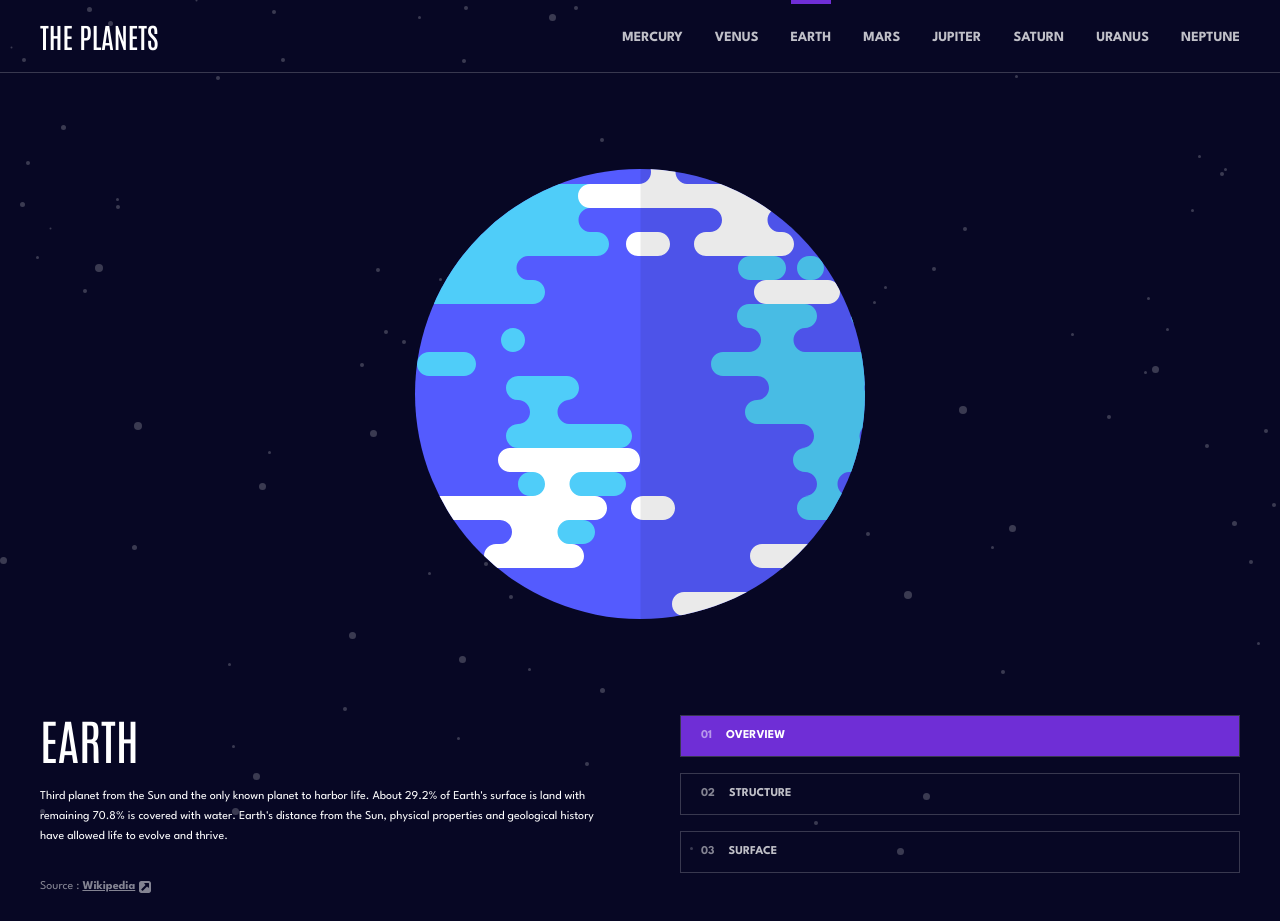
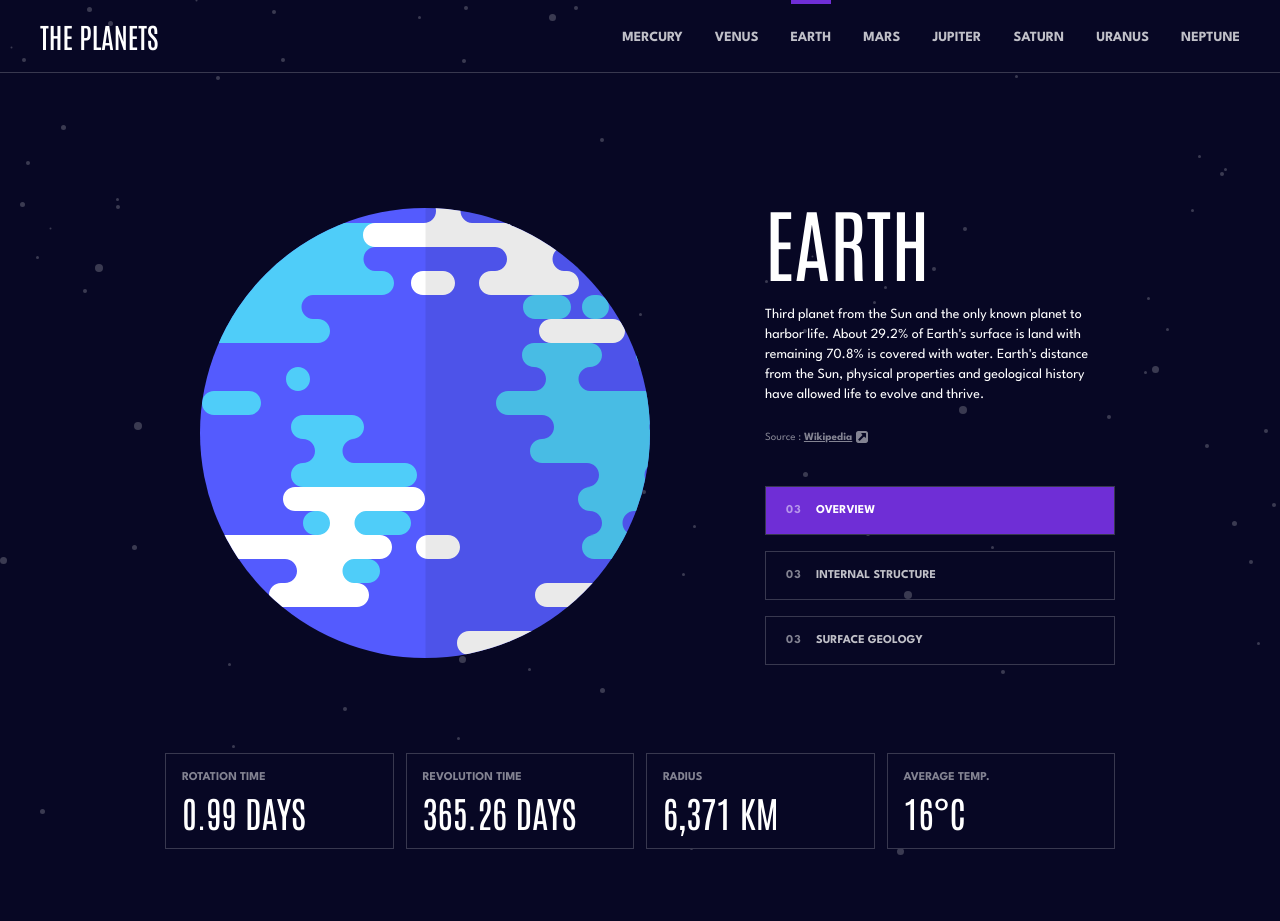
Before and after one commit to Pawel1894/planets-fact, a React (Vite) app: page /earth in a window 1280 px wide. Shown: the top 921 px of the page. After the commit the page ends 893 px from the top, so only its background shows below. Built offline with nearby package versions, Linux system fonts and the light colour scheme.

Commit message:
Splitting Controls and Content to smaller reusable components

```diff
--- a/src/components/Content.tsx
+++ b/src/components/Content.tsx
@@ -1,7 +1,7 @@
 import React from "react";
 import { TPlanet } from "../types";
+import Description from "./Description";
 import { VIEW } from "./Planet";
-import IconSource from "../assets/icon-source.svg";
 interface Props {
   planet: TPlanet;
   currentView: VIEW;
@@ -11,45 +11,11 @@ export default function Content({ planet, currentView }: Props) {
   function renderDescription() {
     switch (currentView) {
       case VIEW.overview:
-        return (
-          <>
-            <p className="leading-5 mt-4 md:mt-6 text-xs">{planet.overview.content}</p>
-            <a
-              className="text-neutral-500 mt-8 flex justify-center items-center text-xs md:justify-start"
-              href={planet.overview.source}
-            >
-              Source&nbsp;:&nbsp;<span className="bg-none font-bold underline"> Wikipedia</span>
-              <img className="ml-1" src={IconSource} alt="source icon" aria-hidden="false" />
-            </a>
-          </>
-        );
-
+        return <Description source={planet.overview.source} content={planet.overview.content} />;
       case VIEW.structure:
-        return (
-          <>
-            <p className="leading-5 mt-4 md:mt-6 text-xs">{planet.structure.content}</p>
-            <a
-              className="text-neutral-500 mt-8 flex justify-center items-center text-xs md:justify-start"
-              href={planet.structure.source}
-            >
-              Source&nbsp;:&nbsp;<span className="bg-none font-bold underline"> Wikipedia</span>
-              <img className="ml-1" src={IconSource} alt="source icon" aria-hidden="false" />
-            </a>
-          </>
-        );
+        return <Description source={planet.structure.source} content={planet.structure.content} />;
       case VIEW.surface:
-        return (
-          <>
-            <p className="leading-5 mt-4 md:mt-6 text-xs">{planet.geology.content}</p>
-            <a
-              className="text-neutral-500 mt-8 flex justify-center items-center text-xs md:justify-start"
-              href={planet.geology.source}
-            >
-              Source&nbsp;:&nbsp;<span className="bg-none font-bold underline"> Wikipedia</span>
-              <img className="ml-1" src={IconSource} alt="source icon" aria-hidden="false" />
-            </a>
-          </>
-        );
+        return <Description source={planet.geology.source} content={planet.geology.content} />;
 
       default:
         return null;
@@ -57,8 +23,10 @@ export default function Content({ planet, currentView }: Props) {
   }
 
   return (
-    <div className="px-6 md:px-0 text-center text-white md:text-left">
-      <h1 className="text-white font-antonio uppercase text-[2.5rem] md:text-5xl">{planet.name}</h1>
+    <div className="px-6 md:px-0 text-center text-white md:text-left xl:mt-auto">
+      <h1 className="text-white font-antonio uppercase text-[2.5rem] md:text-5xl xl:text-[5rem]">
+        {planet.name}
+      </h1>
       {renderDescription()}
     </div>
   );
--- /dev/null
+++ b/src/components/ControlBtn.tsx
@@ -0,0 +1,41 @@
+import React from "react";
+import { TPlanet, TypePlanet } from "../types";
+import { VIEW } from "./Planet";
+
+type Props = {
+  currentView: VIEW;
+  btnViewType: VIEW;
+  planet: TypePlanet | undefined;
+  setCurrentView: React.Dispatch<React.SetStateAction<VIEW>>;
+  children: JSX.Element;
+};
+
+const styleVariants = {
+  mercury: "before:bg-accent-100 md:bg-accent-100",
+  venus: "before:bg-accent-200 md:bg-accent-200",
+  earth: "before:bg-accent-300 md:bg-accent-300",
+  mars: "before:bg-accent-400 md:bg-accent-400",
+  jupiter: "before:bg-accent-500 md:bg-accent-500",
+  saturn: "before:bg-accent-600 md:bg-accent-600",
+  uranus: "before:bg-accent-700 md:bg-accent-700",
+  neptune: "before:bg-accent-800 md:bg-accent-800",
+};
+
+export default function ControlBtn({ currentView, btnViewType, planet, setCurrentView, children }: Props) {
+  return (
+    <button
+      className={`relative hover:bg-neutral-200 pb-5 pt-6 uppercase text-xs font-bold text-neutral-400
+      md:before:hidden md:text-left md:border md:border-neutral-200 md:pt-3 md:pb-[11px] md:px-5 md:flex md:flex-row md:gap-[0.875rem]
+      xl:leading-6
+  ${
+    currentView === btnViewType
+      ? `before:absolute before:-bottom-[1px] before:left-0 before:w-full before:h-1 md:before:hidden text-white
+      ${planet ? styleVariants[planet] : "bg-accent-100"}`
+      : ""
+  }`}
+      onClick={() => setCurrentView(btnViewType)}
+    >
+      {children}
+    </button>
+  );
+}
--- a/src/components/Controls.tsx
+++ b/src/components/Controls.tsx
@@ -1,6 +1,6 @@
 import React from "react";
 import useCurrentPlanet from "../hooks/useCurrentPlanet";
-import usePlanet from "../hooks/usePlanet";
+import ControlBtn from "./ControlBtn";
 import { VIEW } from "./Planet";
 
 type Props = {
@@ -24,54 +24,47 @@ export default function Controls({ currentView, setCurrentView }: Props) {
 
   return (
     <div
-      className={`px-6 md:px-0 flex justify-between border-b border-b-neutral-200 md:row-start-2 md:col-start-2 md:border-b-[transparent]
+      className={`px-6 md:px-0 flex justify-between border-b border-b-neutral-200 md:row-start-2
+       md:col-start-2 md:border-b-[transparent]
       md:flex-col md:gap-4 md:justify-start`}
     >
-      <button
-        className={`relative pb-5 pt-6 uppercase text-xs font-bold text-neutral-400 md:before:hidden md:text-left md:border md:border-neutral-200 md:py-3 md:px-5
-        md:flex md:flex-row md:gap-[0.875rem]
-        ${
-          currentView === VIEW.overview
-            ? `before:absolute before:-bottom-[1px] before:left-0 before:w-full before:h-1  text-white ${
-                planet ? styleVariants[planet] : "bg-accent-100"
-              }`
-            : ""
-        }`}
-        onClick={() => setCurrentView(VIEW.overview)}
+      <ControlBtn
+        btnViewType={VIEW.overview}
+        currentView={currentView}
+        planet={planet}
+        setCurrentView={setCurrentView}
       >
-        <span className="hidden md:block text-neutral-500">01</span>
-        <span>overview</span>
-      </button>
-      <button
-        className={`relative pb-5 pt-6 uppercase text-xs font-bold text-neutral-400 md:before:hidden md:text-left md:border md:border-neutral-200 md:py-3 md:px-5
-        md:flex md:flex-row md:gap-[0.875rem]
-        ${
-          currentView === VIEW.structure
-            ? `before:absolute before:-bottom-[1px] before:left-0 before:w-full before:h-1  text-white ${
-                planet ? styleVariants[planet] : "bg-accent-100"
-              }`
-            : ""
-        }`}
-        onClick={() => setCurrentView(VIEW.structure)}
+        <>
+          <span className="hidden md:block text-neutral-500 tracking-widest">03</span>
+          <h3>overview</h3>
+        </>
+      </ControlBtn>
+      <ControlBtn
+        btnViewType={VIEW.structure}
+        currentView={currentView}
+        planet={planet}
+        setCurrentView={setCurrentView}
       >
-        <span className="hidden md:block text-neutral-500">02</span>
-        <span>structure</span>
-      </button>
-      <button
-        className={`relative pb-5 pt-6 uppercase text-xs font-bold text-neutral-400 md:before:hidden md:text-left md:border md:border-neutral-200 md:py-3 md:px-5
-        md:flex md:flex-row md:gap-[0.875rem]
-        ${
-          currentView === VIEW.surface
-            ? `before:absolute before:-bottom-[1px] before:left-0 before:w-full before:h-1 md:before:hidden text-white ${
-                planet ? styleVariants[planet] : "bg-accent-100"
-              }`
-            : ""
-        }`}
-        onClick={() => setCurrentView(VIEW.surface)}
+        <>
+          <span className="hidden md:block text-neutral-500 tracking-widest">03</span>
+          <h3>
+            <span className="hidden md:inline-block">internal</span> structure
+          </h3>
+        </>
+      </ControlBtn>
+      <ControlBtn
+        btnViewType={VIEW.surface}
+        currentView={currentView}
+        planet={planet}
+        setCurrentView={setCurrentView}
       >
-        <span className="hidden md:block text-neutral-500">03</span>
-        <span>surface</span>
-      </button>
+        <>
+          <span className="hidden md:block text-neutral-500 tracking-widest">03</span>
+          <h3>
+            surface <span className="hidden md:inline-block">geology</span>
+          </h3>
+        </>
+      </ControlBtn>
     </div>
   );
 }
--- /dev/null
+++ b/src/components/Description.tsx
@@ -0,0 +1,22 @@
+import React from "react";
+import IconSource from "../assets/icon-source.svg";
+
+type Props = {
+  content: string;
+  source: string;
+};
+
+export default function Description({ content, source }: Props) {
+  return (
+    <div>
+      <p className="leading-5 mt-4 md:mt-6 text-[11px] xl:text-sm">{content}</p>
+      <a
+        className="text-neutral-500 mt-6 flex justify-center items-center text-[11px] md:justify-start"
+        href={source}
+      >
+        Source&nbsp;:&nbsp;<span className="bg-none font-bold underline"> Wikipedia</span>
+        <img className="ml-1" src={IconSource} alt="source icon" aria-hidden="false" />
+      </a>
+    </div>
+  );
+}
--- a/src/components/Parameter.tsx
+++ b/src/components/Parameter.tsx
@@ -9,7 +9,7 @@ export default function Parameter({ label, value }: Props) {
   return (
     <div className="flex justify-between items-center border bg-neutral-100 border-neutral-200 px-6 py-3 md:flex-col md:items-start md:gap-[0.375rem] md:p-4">
       <span className="text-neutral-500 font-bold text-xs uppercase">{label}</span>
-      <span className="text-white text-xl uppercase font-antonio md:text-2xl">{value}</span>
+      <span className="text-white text-xl uppercase font-antonio md:text-4xl ">{value}</span>
     </div>
   );
 }
--- a/src/components/Parameters.tsx
+++ b/src/components/Parameters.tsx
@@ -10,7 +10,7 @@ type Props = {
 
 export default function Parameters({ radius, revolution, rotation, temperature }: Props) {
   return (
-    <div className="mt-7 mx-6 grid gap-2 md:grid-cols-4 md:gap-3 md:mx-10">
+    <div className="mt-7 mx-6 grid gap-2 md:grid-cols-4 md:gap-3 md:mx-10 xl:mx-0 xl:mt-[5.4375rem]">
       <Parameter key="rotation-time" label="rotation time" value={rotation} />
       <Parameter key="revolution-time" label="revolution time" value={revolution} />
       <Parameter key="radius" label="radius" value={radius} />
--- a/src/components/Planet.tsx
+++ b/src/components/Planet.tsx
@@ -31,8 +31,8 @@ export default function Planet() {
     return <span className="text-white text-3xl my-4 text-center block">Loading...</span>;
 
   return (
-    <main className="pb-11">
-      <div className="grid md:grid-cols-2 md:gap-x-20 md:mx-10">
+    <main className="pb-11 max-w-[90rem] mx-auto xl:mt-32 xl:mx-[165px]">
+      <div className="grid md:grid-cols-2 md:gap-x-20 md:mx-10 xl:mx-0 xl:grid-cols-[auto_350px] xl:gap-y-10">
         <Controls currentView={currentView} setCurrentView={setCurrentView} />
         <PlanetImage currentView={currentView} images={planet?.images} />
         <Content currentView={currentView} planet={planet} />
--- a/src/components/PlanetImage.tsx
+++ b/src/components/PlanetImage.tsx
@@ -20,14 +20,14 @@ const styleVariants = {
 };
 
 const marginVariants = {
-  mercury: "my-24 md:my-[8.4375rem]",
-  venus: "my-[4.625rem] md:my-28",
-  earth: "my-16 md:my-24",
-  mars: "my-[87px] md:my-[8.25rem]",
-  jupiter: "my-10 md:my-14",
-  saturn: "my-6 md:my-7",
-  uranus: "my-16 md:my-20",
-  neptune: "my-16 md:my-20",
+  mercury: "my-24 md:my-[8.4375rem] xl:my-0",
+  venus: "my-[4.625rem] md:my-28 xl:my-0",
+  earth: "my-16 md:my-24 xl:my-0",
+  mars: "my-[87px] md:my-[8.25rem] xl:my-0",
+  jupiter: "my-10 md:my-14 xl:my-0",
+  saturn: "my-6 md:my-7 xl:my-0",
+  uranus: "my-16 md:my-20 xl:my-0",
+  neptune: "my-16 md:my-20 xl:my-0",
 };
 
 export default function PlanetImage({ images, currentView }: Props) {
@@ -35,7 +35,7 @@ export default function PlanetImage({ images, currentView }: Props) {
 
   return (
     <div
-      className={`flex flex-col justify-center items-center md:col-span-2  ${
+      className={`flex flex-col justify-center items-center md:col-span-2 xl:col-auto xl:row-span-2  ${
         planet ? marginVariants[planet] : "my-10 md:my-14 "
       }`}
     >
```
